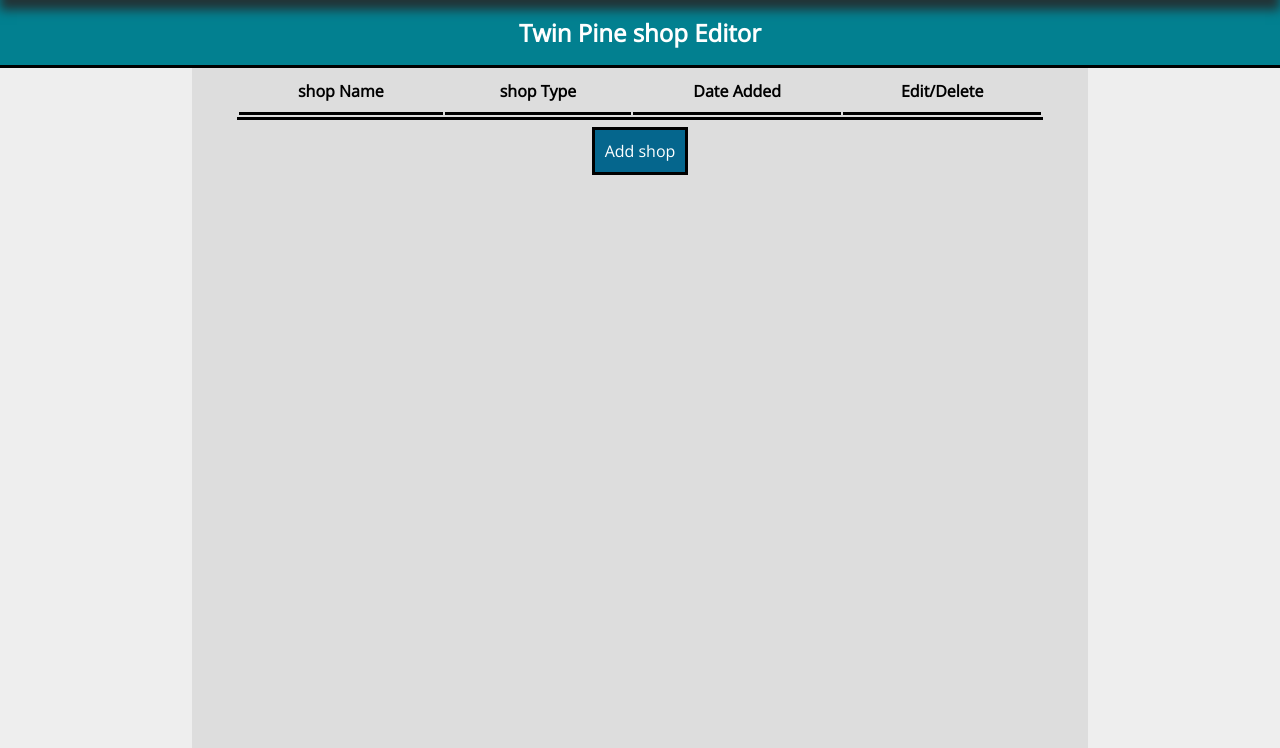
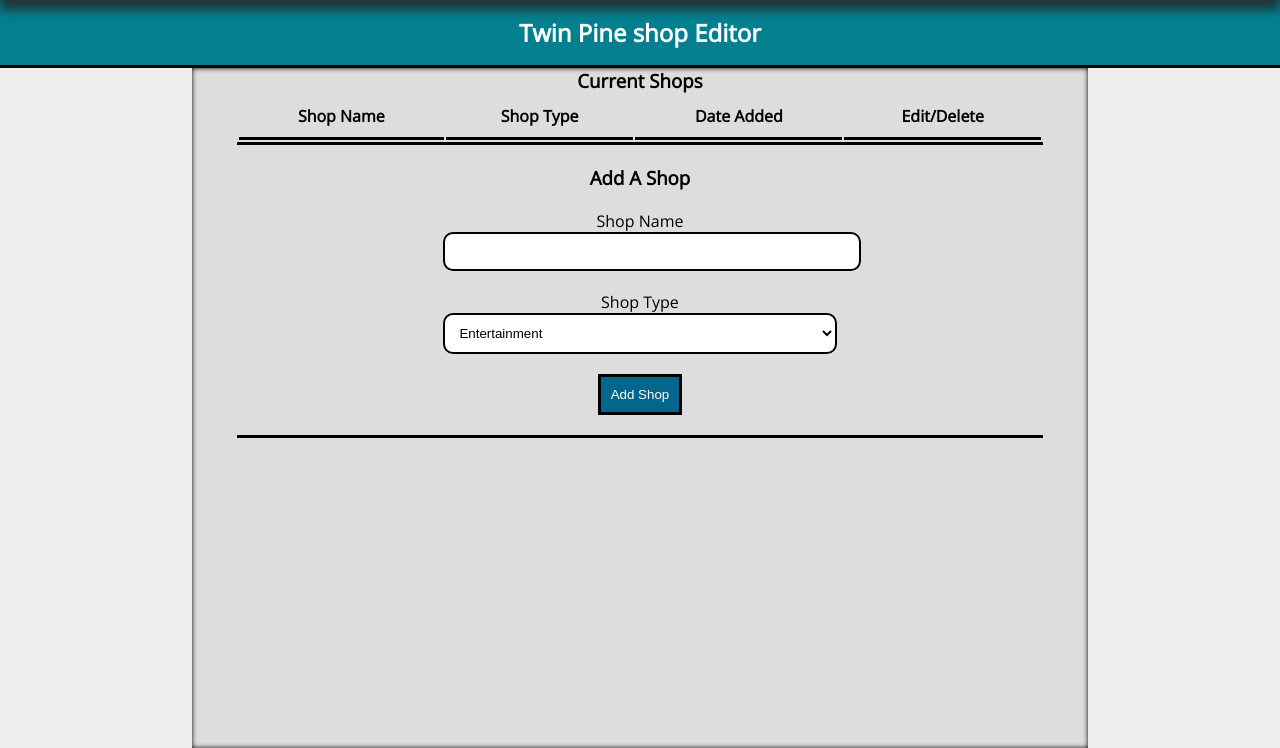
Before and after one commit to Hopson97/Mall-Map-Dashboard, a web app: file public/input-shops.html in a window 1280 px wide. Shown: the part 53-801 px from the top of the page. Run offline with its HTML, style and script files only (its server is not run), Linux system fonts and the light colour scheme; lists and menus that the app fills with data are empty.

Commit message:
Add ability to add shops

```diff
--- a/public/css/main.css
+++ b/public/css/main.css
@@ -126,6 +126,7 @@ main .main-content {
     margin: auto;
     color: black;
     background-color: var(--background-colour-dark);
+    box-shadow: inset 0px 0px 5px 0px black;
 }
 
 main .content-container {
@@ -244,7 +245,32 @@ canvas {
 .arrows {
     color: white;
 }
+*/
+
 /*
+===================
+  Forms
+===================
+*/
+.edit-form {
+    padding: 10px;
+    border-bottom: solid black;
+}
+
+.edit-form > * {
+    padding: 10px;
+    width: 50%;
+    margin: auto;
+}
+
+.edit-form input[type=text],
+.edit-form select {
+    width: 100%;
+    padding: 10px;
+    border: solid black 2px;
+    border-radius: 10px;
+    background: white;
+}
 /*
 ===================
   Table
--- a/public/input-shops.html
+++ b/public/input-shops.html
@@ -27,17 +27,39 @@
         </div>
         <div class="main-content">
             <div class="content-container">
+                <h3 class = "center">Current Shops</h3>
                 <table id="shop-table">
                     <tr>
-                        <th>shop Name</th>
-                        <th>shop Type</th>
+                        <th>Shop Name</th>
+                        <th>Shop Type</th>
                         <th>Date Added</th>
                         <th>Edit/Delete</th>
                     </tr>
                 </table>
-                <div class = "center">
-                    <a class = "wide-button">Add shop</a>
-                </div>
+                <h3 class = "center">Add A Shop</h3>
+                <form id = "add-store-form" class="center edit-form">
+                    <div>
+                        <label>
+                            Shop Name
+                            <input type="text" id="shop-name" required>
+
+                        </label>
+                    </div>
+                    <div>
+                        <label>
+                            Shop Type
+                            <select id="shop-type" required>
+                                <option value="Entertainment">Entertainment</option>
+                                <option value="Food/Drink">Food/Drink</option>
+                                <option value="Clothes">Clothes</option>
+                                <option value="Restaurant">Restaurant</option>
+                            </select>
+                        </label>
+                    </div>
+                    <div>
+                        <input type="submit" value="Add Shop" class="wide-button">
+                    </div>
+                </form>
             </div>
         </div>
     </main>
--- a/public/js/input-shops.js
+++ b/public/js/input-shops.js
@@ -2,18 +2,34 @@
 
 window.addEventListener("load", async e => {
     await populateTable();
+
+    document.getElementById("add-store-form")
+        .addEventListener("submit", onSubmitShop);
 });
 
+/**
+ * Populates the table with shops that have already been added
+ */
 async function populateTable() {
-    const shopTable = document.getElementById("shop-table");
 
     //Get list of shops from server
     const response = await fetch("/api/shops/list");
     const shopList = await response.json();
 
-    //Create table from the shop list
+    //Add the shops
+    for (const shop of shopList) {
+        addTableRow(shop);
+    }
+}
+
+/**
+ * Adds a row of shop data to the table
+ * @param {Object} shop Object containing the shop name, type, and the date it was added
+ */
+function addTableRow(shop) {
+    const shopTable = document.getElementById("shop-table");
     const tableRowTemplate = document.getElementById("row");
-    for (const shop of shopList) {
+
     const clone = document.importNode(tableRowTemplate.content, true);
     const cells = clone.querySelectorAll("td");
     cells[0].textContent = shop.name;
@@ -25,19 +41,45 @@ async function populateTable() {
 
     //TODO make it so there is prompt first?
     const deleteButton = clone.querySelectorAll("img")[1];
-        deleteButton.addEventListener("click", async() => {
+    deleteButton.addEventListener("click", async () => {
         await fetch("/api/shops/shop", {
             method: "delete",
             headers: {
                 "Content-Type": "application/json",
             },
-                body: JSON.stringify({id: shop.id})
+            body: JSON.stringify({
+                id: shop.id
+            })
         });
         location.reload(); //TODO is there a better way?
     });
-
-
-
     shopTable.appendChild(clone);
 }
+
+async function onSubmitShop(event) {
+    event.preventDefault();
+    const shopNameElement = document.getElementById("shop-name");
+    const typeElement = document.getElementById("shop-type");
+
+    const shopName = shopNameElement.value;
+    const shopType = typeElement.options[typeElement.selectedIndex].text;
+
+    //Post it to the server
+    const response = await fetch("/api/shops/add-shop", {
+        method: "post",
+        headers: {
+            "Content-Type": "application/json",
+        },
+        body: JSON.stringify({
+            shopName, shopType
+        })
+    });
+
+    //If it was added succesfully then update the table
+    if (response.status === 201) {
+        const shop = await response.json();
+        console.log(shop);
+        addTableRow(shop);
     }
+
+}
```
Lines whose indentation alone changed are shown as unchanged.
